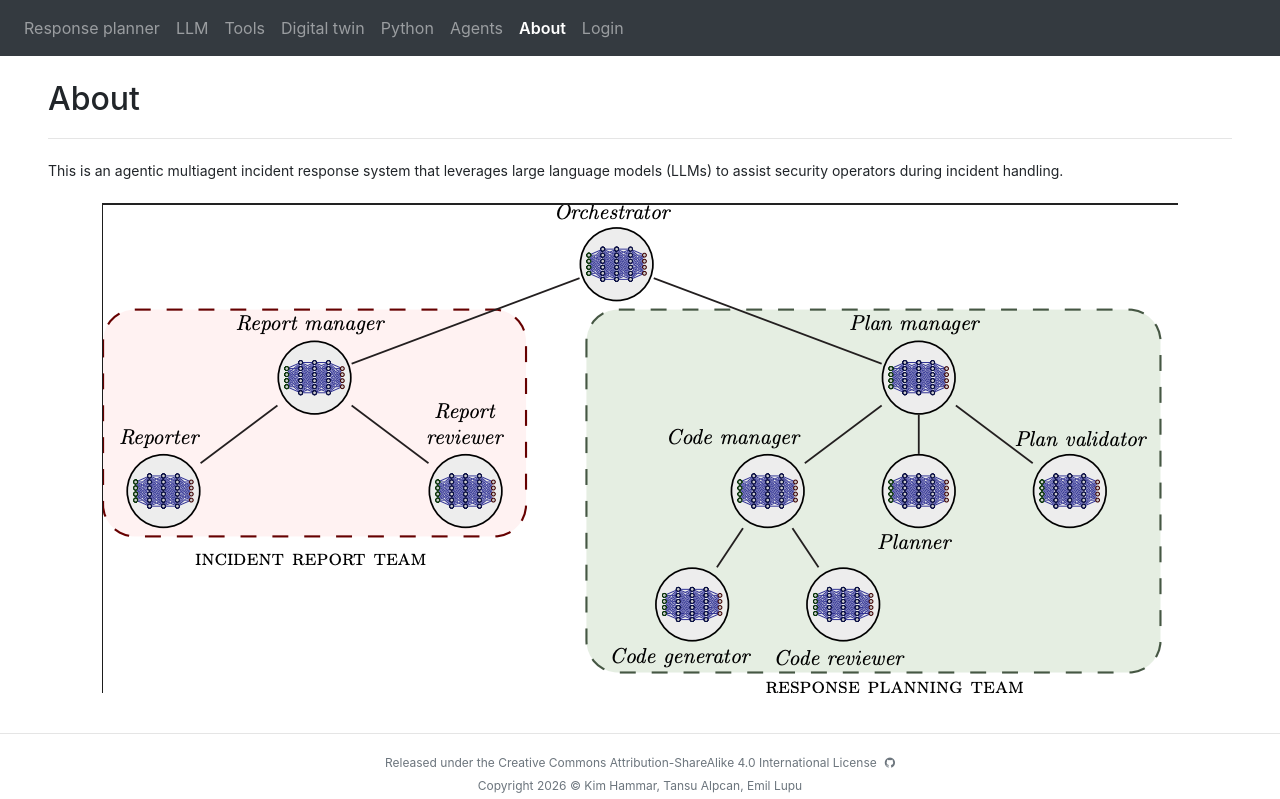
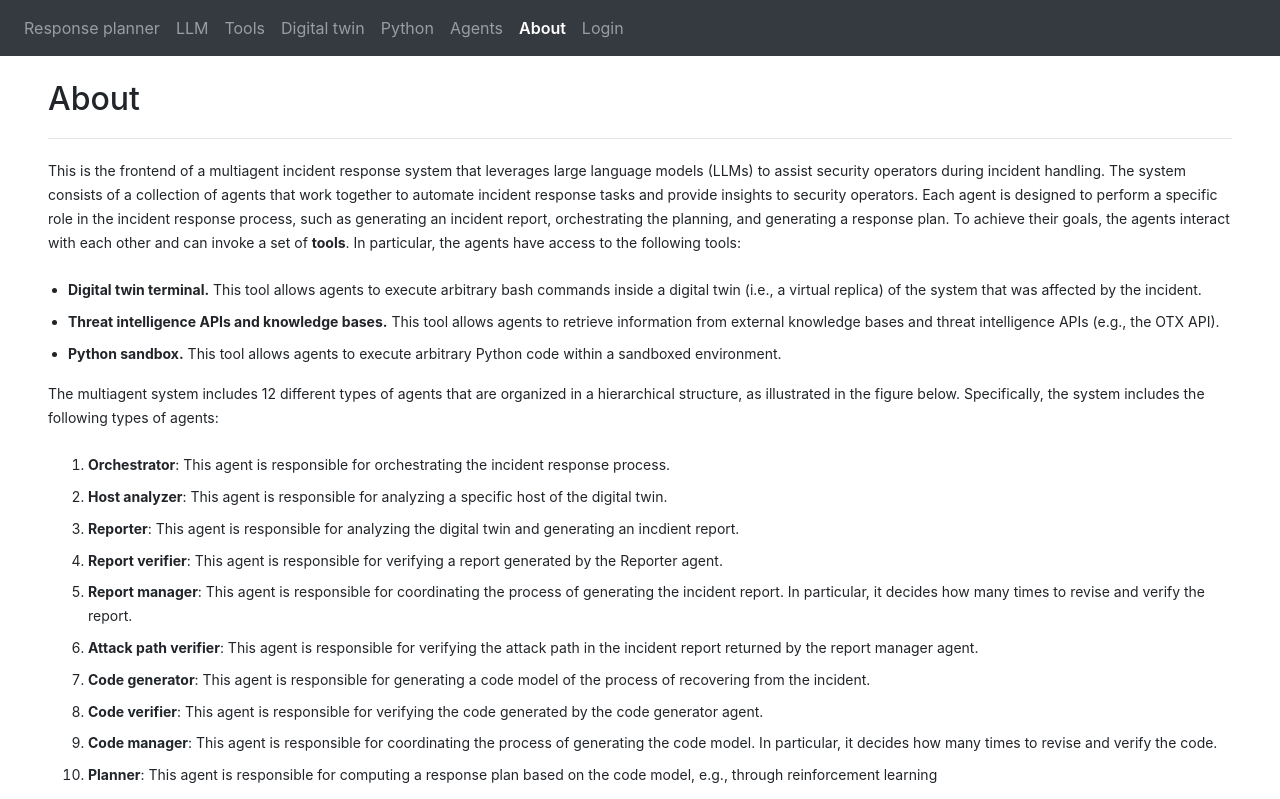
Before and after one commit to Kim-Hammar/multiagent-incident-response, a React (Vite) app in the folder ccs-response-planner-frontend/: page /about in a window 1280 px wide. Shown: the top 799 px of the page. Built offline with nearby package versions, Linux system fonts and the light colour scheme.

Commit message:
update the about page

```diff
--- a/ccs-response-planner-frontend/src/components/About/About.jsx
+++ b/ccs-response-planner-frontend/src/components/About/About.jsx
@@ -10,8 +10,53 @@ function About() {
       <h2>About</h2>
       <hr />
       <p>
-        This is an agentic multiagent incident response system that leverages large language models
-        (LLMs) to assist security operators during incident handling.
+          This is the frontend of a multiagent incident response system that leverages large language models
+          (LLMs) to assist security operators during incident handling. The system consists of a collection of agents
+          that work together to automate incident response tasks and provide insights to security operators. Each agent
+           is designed to perform a specific role in the incident response process, such as generating an incident
+          report, orchestrating the planning, and generating a response plan. To achieve their goals, the agents
+          interact with each other and can invoke a set of <b>tools</b>. In particular, the agents have access to the
+          following tools:
+
+          <br/>
+          <br/>
+          <ul>
+              <li><b>Digital twin terminal.</b> This tool allows agents to execute arbitrary bash commands inside a
+                  digital twin (i.e., a virtual replica) of the system that was affected by the incident. </li>
+              <li><b>Threat intelligence APIs and knowledge bases.</b> This tool allows agents to retrieve information
+                  from external knowledge bases and threat intelligence APIs (e.g., the OTX API). </li>
+              <li><b>Python sandbox.</b> This tool allows agents to execute arbitrary Python code within a
+              sandboxed environment.</li>
+          </ul>
+          The multiagent system includes 12 different types of agents that are organized in a hierarchical structure,
+          as illustrated in the figure below. Specifically, the system includes the following types of agents:
+          <br/>
+          <br/>
+          <ol>
+              <li><b>Orchestrator</b>: This agent is responsible for orchestrating the incident response process.</li>
+              <li><b>Host analyzer</b>: This agent is responsible for analyzing a specific host of the
+                  digital twin.</li>
+              <li><b>Reporter</b>: This agent is responsible for analyzing the digital twin and generating
+                  an incdient report.</li>
+              <li><b>Report verifier</b>: This agent is responsible for verifying a report generated by
+                  the Reporter agent.</li>
+              <li><b>Report manager</b>: This agent is responsible for coordinating the process of generating the
+                  incident report. In particular, it decides how many times to revise and verify the report.</li>
+              <li><b>Attack path verifier</b>: This agent is responsible for verifying the attack path in the incident
+                  report returned by the report manager agent.</li>
+              <li><b>Code generator</b>: This agent is responsible for generating a code model of the process of
+              recovering from the incident.</li>
+              <li><b>Code verifier</b>: This agent is responsible for verifying the code generated by the
+                  code generator agent.</li>
+              <li><b>Code manager</b>: This agent is responsible for coordinating the process of generating the
+              code model. In particular, it decides how many times to revise and verify the code.</li>
+              <li><b>Planner</b>: This agent is responsible for computing a response plan based on the code model,
+              e.g., through reinforcement learning</li>
+              <li><b>Plan verifier</b>: This agent is responsible for verifying the plan generated by the planner.</li>
+              <li><b>Plan manager</b>: This agent is responsible for coordinating the process of generating the
+                  response plan. In particular, it decides how many times to revise and verify the plan.</li>
+          </ol>
+
       </p>
       <img src={MethodFigure} alt="Method overview" className="method-figure" />
     </div>
```
Also changed, not shown: ccs-response-planner-frontend/src/components/About/method.png, 2 other files (tests, documents, lock files or other folders).
